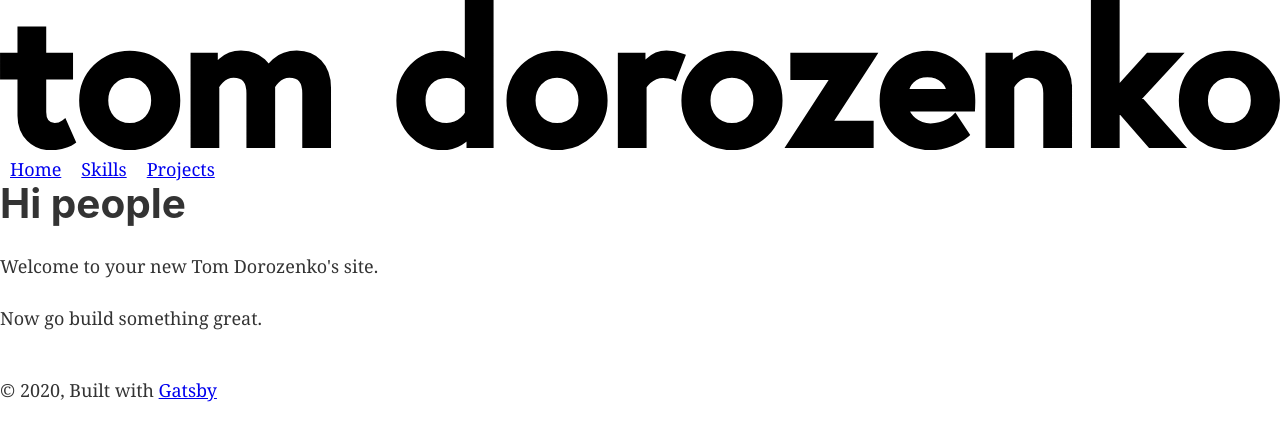
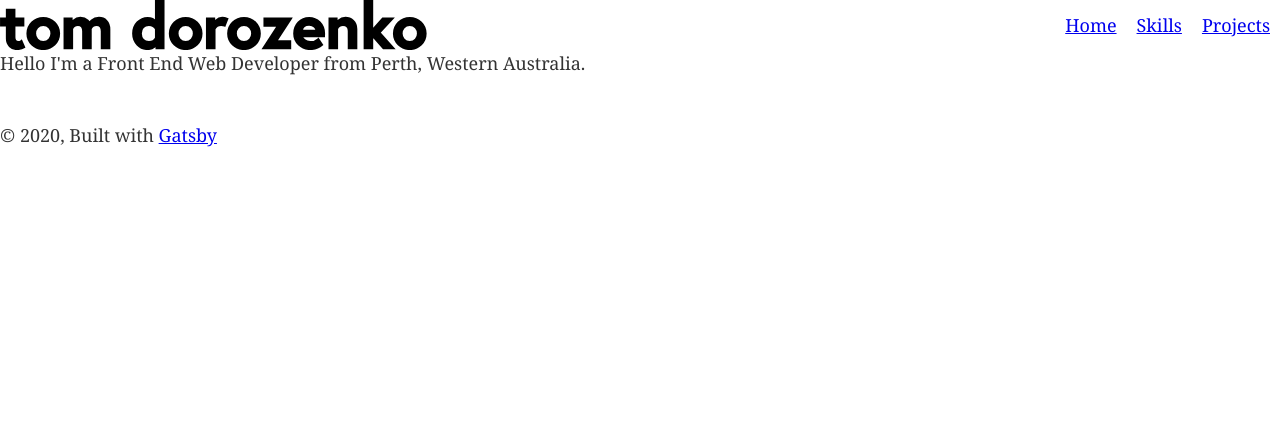
Before and after one commit to tommyDoroGit/gatsby-test, a Gatsby site: page / in a window 1280 px wide. Built offline with nearby package versions, Linux system fonts and the light colour scheme; Gatsby itself is replaced by a stand-in of ours.

Commit message:
page Intro

```diff
--- a/src/components/header.js
+++ b/src/components/header.js
@@ -1,17 +1,28 @@
-import { Link } from "gatsby"
 import PropTypes from "prop-types"
 import React from "react"
 import Navigation from "./navigation"
 import Logo from "./logo"
+import styled from "styled-components"
 
+const StyledHeader = styled.header`
+  display: flex;
+  flex-direction: row;
+
+  .logo {
+    width: 50%;
+  }
+
+  .mainNav {
+    width: 100%;
+  }
+
+`;
 
 const Header = ({ siteTitle }) => (
-  <header>
-    <div>
-      <Logo />
-      <Navigation />
-    </div>
-  </header>
+  <StyledHeader>
+      <Logo className="logo" />
+      <Navigation className="mainNav" />
+  </StyledHeader>
 )
 
 Header.propTypes = {
--- a/src/components/navigation.js
+++ b/src/components/navigation.js
@@ -5,6 +5,14 @@ import styled from "styled-components"
 const StyledLink = styled(Link)`
         padding: 10px;
     `;
+
+const Nav = styled.nav`
+    display: flex;
+    flex-direction: row;
+    justify-content: flex-end;
+    align-self: center;
+    width: 100%;
+`;
 
 export default class Navigation extends React.Component {
     /*
@@ -16,12 +24,11 @@ export default class Navigation extends React.Component {
 
     render() {
         return (
-        <div>
-        <StyledLink to="/">Home</StyledLink>
-        <StyledLink to="/skills/">Skills</StyledLink>
-        <StyledLink to="/projects/">Projects</StyledLink>
-
-        </div>
+        <Nav>
+            <StyledLink to="/">Home</StyledLink>
+            <StyledLink to="/skills/">Skills</StyledLink>
+            <StyledLink to="/projects/">Projects</StyledLink>
+        </Nav>
         )
     }
 }
--- a/src/pages/index.js
+++ b/src/pages/index.js
@@ -3,14 +3,39 @@ import React from "react"
 import Layout from "../components/layout"
 import SEO from "../components/seo"
 
+class Hero extends React.Component {
+  constructor(props) {
+    super(props);
+    this.state = {welcome: ""};
+    this.onLoad = this.onLoad.bind(this);
+  }
+
+  componentDidMount() {
+    this.timerID = setInterval(
+      () => this.onLoad(),
+      1000
+    );
+  }
+
+  onLoad() {
+    this.setState({
+      welcome: "Hello I'm a Front End Web Developer from Perth, Western Australia."
+    });
+  }
+
+  render() {
+    return(
+      <>
+      <p>{this.state.welcome}</p>
+      </>
+    )
+  }
+}
+
 const IndexPage = () => (
   <Layout>
     <SEO title="Home" />
-    <h1>Hi people</h1>
-    <p>Welcome to your new Tom Dorozenko's site.</p>
-    <p>Now go build something great.</p>
-    <div style={{ maxWidth: `300px`, marginBottom: `1.45rem` }}>
-    </div>
+    <Hero/>
   </Layout>
 )
 
```
